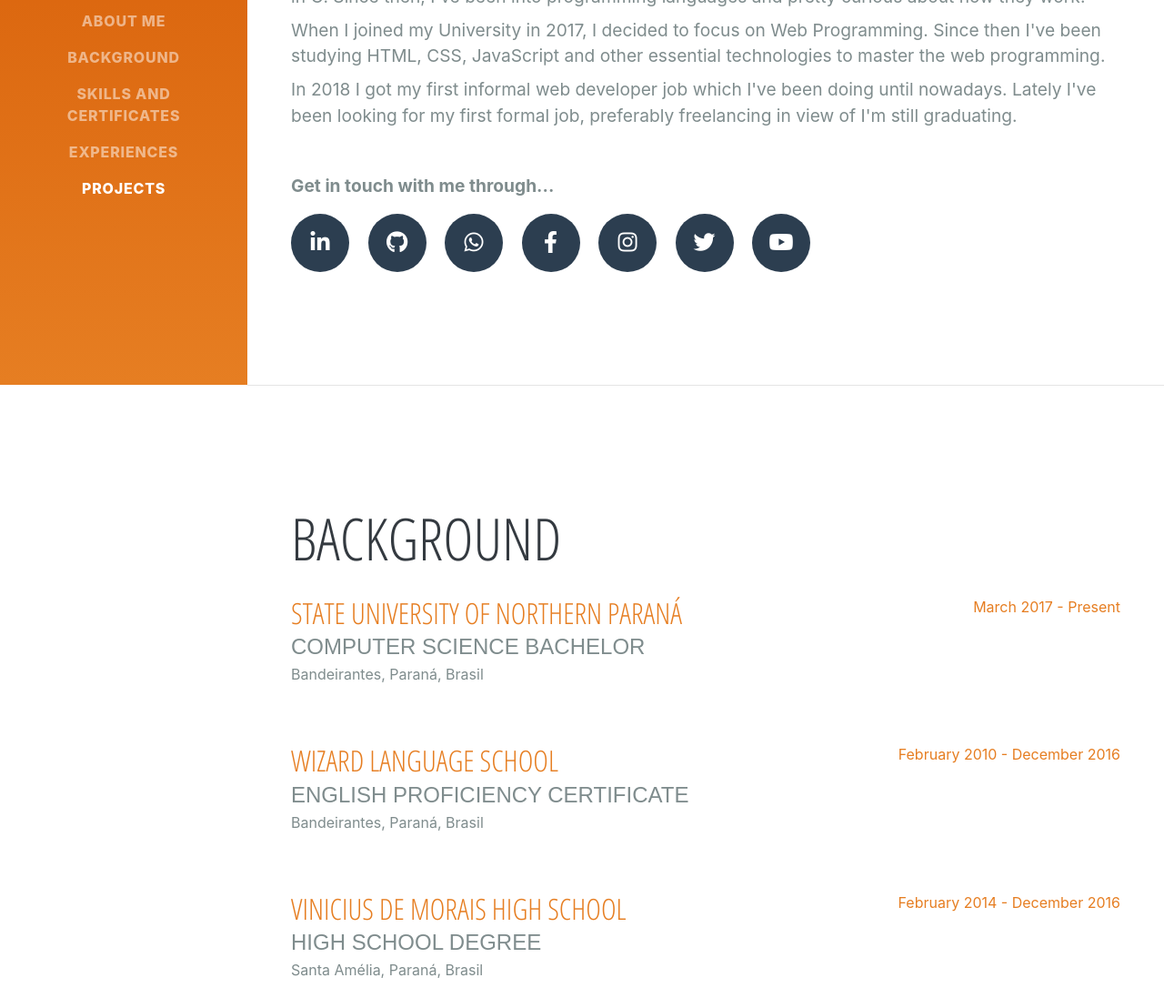
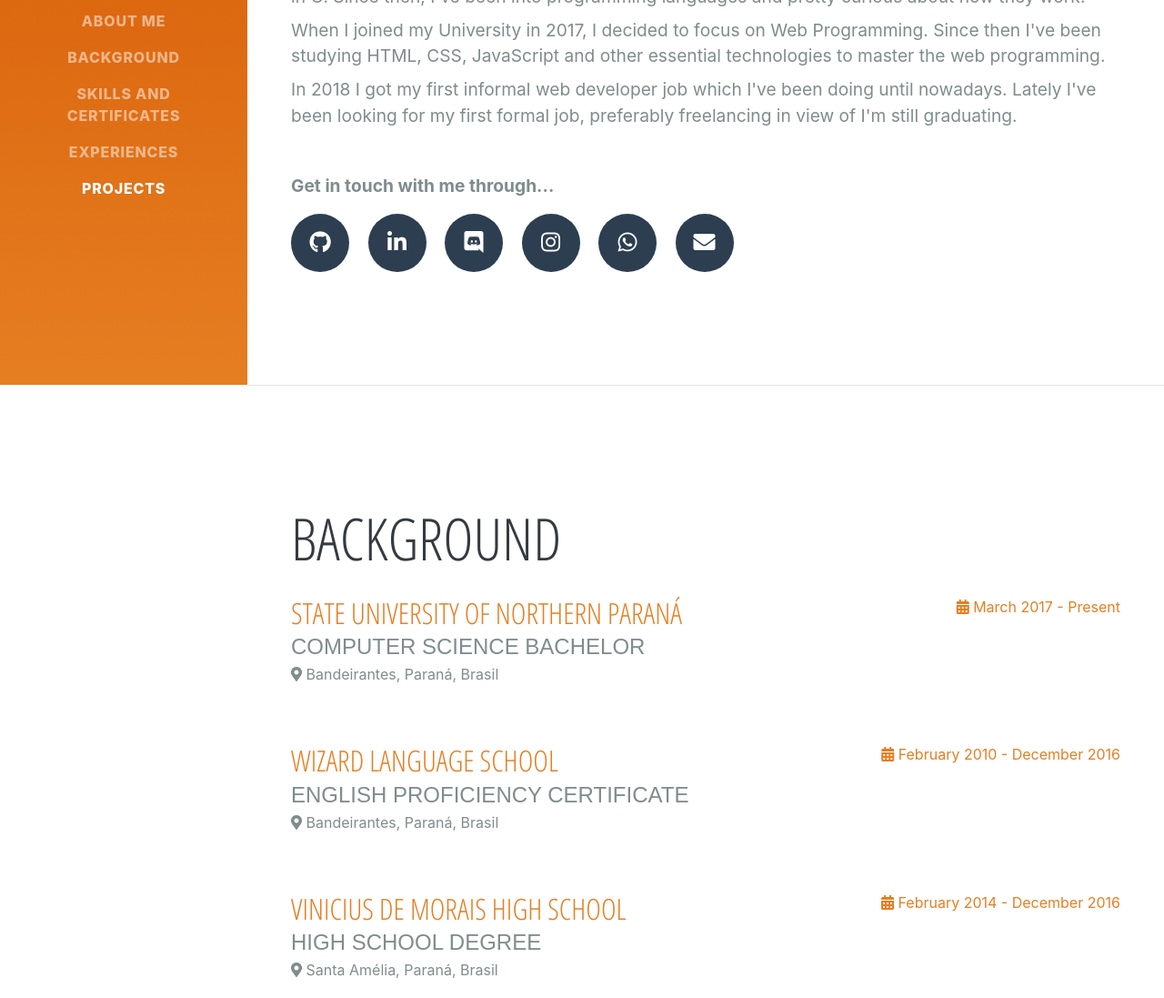
Before and after one commit to arthurd99/arthurd99.github.io, a plain HTML site: page index.html in a window 1280 px wide. Shown: the part 377-1474 px from the top of the page at 91% size. Drawn offline with Linux system fonts and the light colour scheme; a web font is replaced by a local one.

Commit message:
social medias updated and new icons
- social medias sorted correctly
- facebook, twitter and youtube removed
- discord and email added
- fa/fab icons added to other sessions

```diff
--- a/index.html
+++ b/index.html
@@ -11,8 +11,7 @@
   <link href="https://fonts.googleapis.com/css2?family=Open+Sans+Condensed:wght@300&display=swap" rel="stylesheet">
   <link href="https://fonts.googleapis.com/css2?family=Saira+Extra+Condensed&display=swap" rel="stylesheet">
   <link href="vendor/fontawesome-free/css/all.min.css" rel="stylesheet">
-  <!--  <link href="css/resume.min.css" rel="stylesheet">-->
-  <link href="css/resume.css" rel="stylesheet">
+    <link href="css/resume.min.css" rel="stylesheet">
 </head>
 <body id="page-top">
   <nav class="navbar navbar-expand-lg navbar-dark bg-primary fixed-top" id="sideNav">
@@ -75,26 +74,23 @@
         </p>
         <p class="lead mb-0"><strong>Get in touch with me through...</strong></p>
         <div class="social-icons">
+          <a href="https://github.com/arthurd99/" target="_blank" title="GitHub">
+            <i class="fab fa-github"></i>
+          </a>
           <a href="https://www.linkedin.com/in/arthurd99/" target="_blank" title="LinkedIn">
             <i class="fab fa-linkedin-in"></i>
           </a>
-          <a href="https://github.com/arthurd99" target="_blank" title="GitHub">
-            <i class="fab fa-github"></i>
-          </a>
-          <a href="http://api.whatsapp.com/send?1=en_US&phone=5543998048845" target="_blank" title="WhatsApp">
-            <i class="fab fa-whatsapp"></i>
-          </a>
-          <a href="https://www.facebook.com/arthurd99" target="_blank" title="Facebook">
-            <i class="fab fa-facebook-f"></i>
+          <a href="https://discord.com/channels/@me/445753164231344158" target="_blank" title="Discord">
+            <i class="fab fa-discord"></i>
           </a>
           <a href="https://www.instagram.com/arthurd99_/" target="_blank" title="Instagram">
             <i class="fab fa-instagram"></i>
           </a>
-          <a href="https://twitter.com/arthurd99_" target="_blank" title="Twitter">
-            <i class="fab fa-twitter"></i>
+          <a href="http://wa.me/5543998048845" target="_blank" title="WhatsApp">
+            <i class="fab fa-whatsapp"></i>
           </a>
-          <a href="https://www.youtube.com/channel/UCesxoDaQqnE0SRAvhQDUNog" target="_blank" title="YouTube">
-            <i class="fab fa-youtube"></i>
+          <a href="mailto:arthurd99_@outlook.com" target="_blank" title="Email">
+            <i class="fa fa-envelope"></i>
           </a>
         </div>
       </div>
@@ -109,10 +105,10 @@
               <a href="https://uenp.edu.br/" target="_blank">State University of Northern Paraná</a>
             </h3>
             <div class="subheading mb-0">Computer Science bachelor</div>
-            <p>Bandeirantes, Paraná, Brasil</p>
+            <p> <i class="fa fa-map-marker-alt"></i> Bandeirantes, Paraná, Brasil</p>
           </div>
           <div class="resume-date text-md-right">
-            <span class="text-primary">March 2017 - Present</span>
+            <span class="text-primary"><i class="fa fa-calendar-alt"></i> March 2017 - Present</span>
           </div>
         </div>
         <div class="resume-item d-flex flex-column flex-md-row justify-content-between mb-5">
@@ -122,10 +118,10 @@
                  target="_blank">Wizard Language School</a>
             </h3>
             <div class="subheading mb-0">English proficiency certificate</div>
-            <p>Bandeirantes, Paraná, Brasil</p>
+            <p> <i class="fa fa-map-marker-alt"></i> Bandeirantes, Paraná, Brasil</p>
           </div>
           <div class="resume-date text-md-right">
-            <span class="text-primary">February 2010 - December 2016</span>
+            <span class="text-primary"><i class="fa fa-calendar-alt"></i> February 2010 - December 2016</span>
           </div>
         </div>
         <div class="resume-item d-flex flex-column flex-md-row justify-content-between">
@@ -135,10 +131,10 @@
                  target="_blank">Vinicius de Morais High School</a>
             </h3>
             <div class="subheading mb-0">High School Degree</div>
-            <p>Santa Amélia, Paraná, Brasil</p>
+            <p> <i class="fa fa-map-marker-alt"></i> Santa Amélia, Paraná, Brasil</p>
           </div>
           <div class="resume-date text-md-right">
-            <span class="text-primary">February 2014 - December 2016</span>
+            <span class="text-primary"><i class="fa fa-calendar-alt"></i> February 2014 - December 2016</span>
           </div>
         </div>
       </div>
@@ -230,7 +226,7 @@
             <p>Looking for my first opportunity as freelancer. =)</p>
           </div>
           <div class="resume-date text-md-right">
-            <span class="text-primary">Future</span>
+            <span class="text-primary"><i class="fa fa-calendar-alt"></i> Future</span>
           </div>
         </div>
         <div class="resume-item d-flex flex-column flex-md-row justify-content-between mb-4">
@@ -245,7 +241,7 @@
             </p>
           </div>
           <div class="resume-date text-md-right">
-            <span class="text-primary">2013 - Present</span>
+            <span class="text-primary"><i class="fa fa-calendar-alt"></i> 2013 - Present</span>
           </div>
         </div>
       </div>
```
